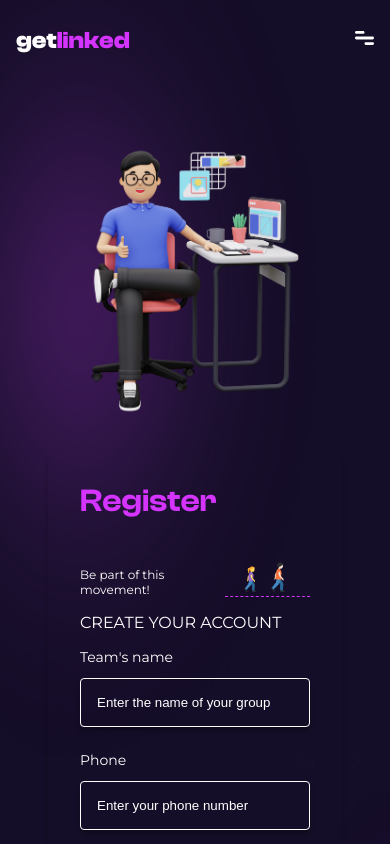
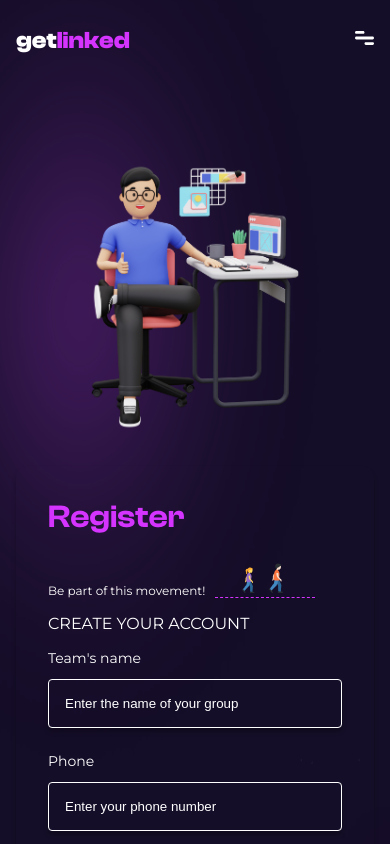
Before and after one commit to Elozino/getlinked-hackathon, a React (Vite) app: page /register in a window 390 px wide. Shown: the top 844 px of the page. Built offline with nearby package versions, Linux system fonts and the light colour scheme; no server answers; a web font is replaced by a local one.

Commit message:
fix padding

```diff
--- a/src/pages/Register/register.css
+++ b/src/pages/Register/register.css
@@ -50,7 +50,7 @@
   gap: 10px;
 }
 
-.moving{
+.moving {
   border-bottom: 1px dashed #d434fe;
   width: 100px;
   text-align: center;
@@ -180,6 +180,9 @@
   .register {
     padding: 0;
   }
+  .register_header {
+    padding: 3rem 1rem;
+  }
   .register_form-container {
     padding: 2rem;
     background: transparent;
```
